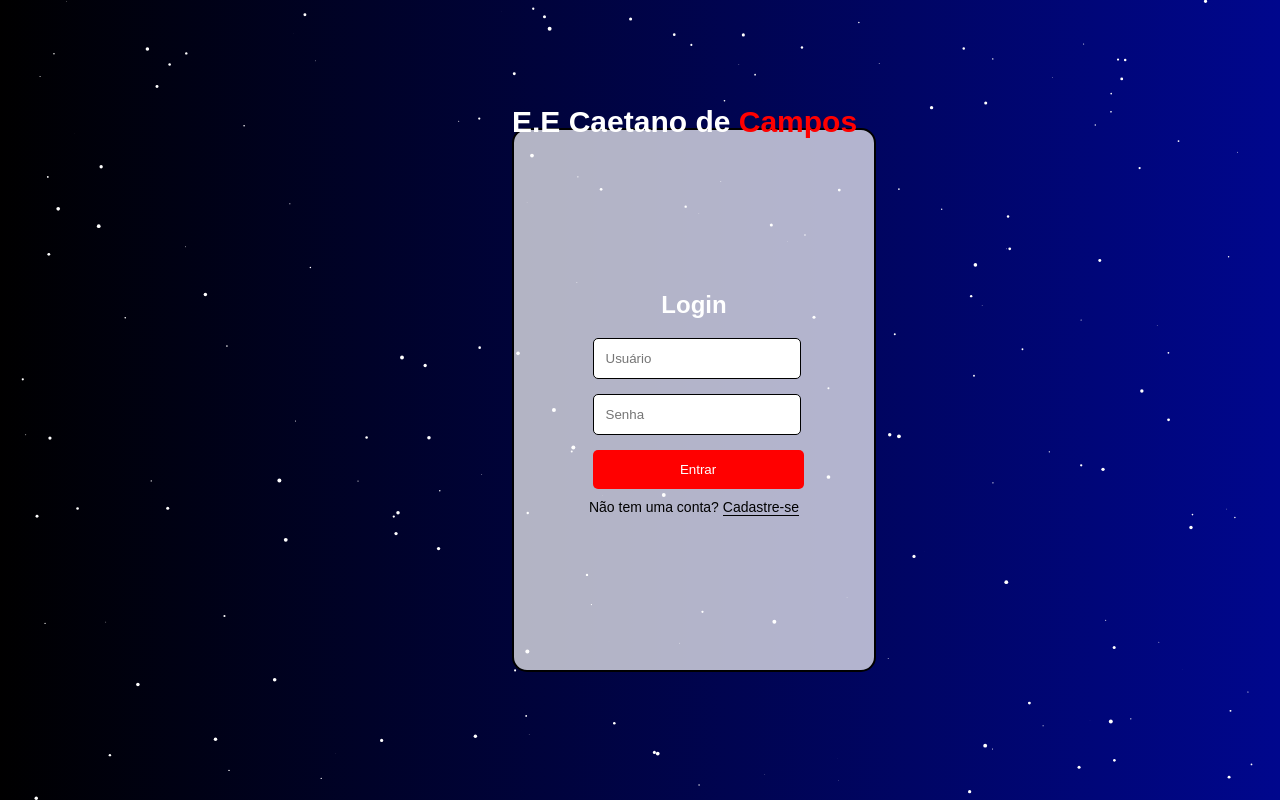
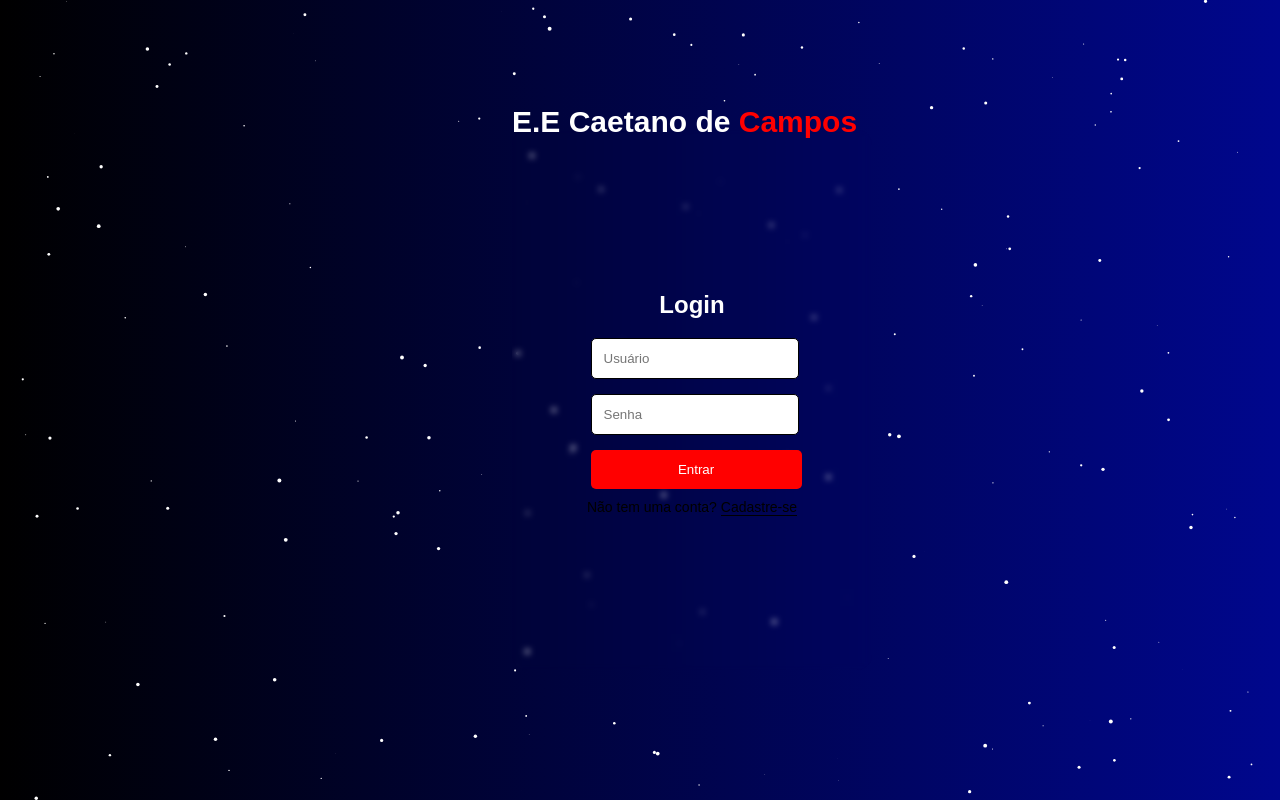
Before and after one commit to lian590/deted_visual, a Flask app: page /login in a window 1280 px wide; the page is wider, and only the part inside the window is pictured. Run offline with Flask 3, Linux system fonts and the light colour scheme.

Commit message:
pERSONALIZAÇÃO TRANSPARENTE

```diff
--- a/app/static/css/login.css
+++ b/app/static/css/login.css
@@ -29,15 +29,21 @@
 .register-box {
     width: 300px;
     height: 480px;
-    border: 2px solid rgb(0, 0, 0);
+    border: 2px  none;
     border-radius: 15px;
-    background: #ffffffb3;
+    background: none;
     display: flex;
     flex-direction: column;
     align-items: center;
     justify-content: center;
     padding: 30px;
     position: absolute;
+    backdrop-filter: blur(3px) ;
+    transition: border 4s ease;
+}
+
+.register-box:hover {
+    border: 1px solid white
 }
 .title {
     font-size: 28px;
```
Also changed, not shown: app/static/css/cadastro2.css (+8 -2 lines).
